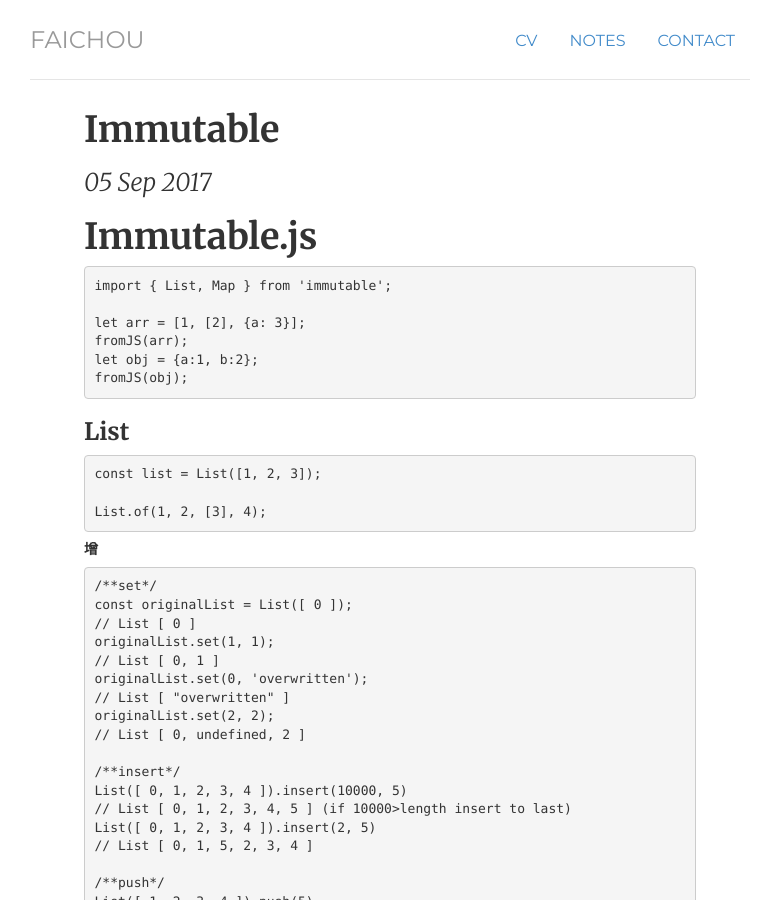
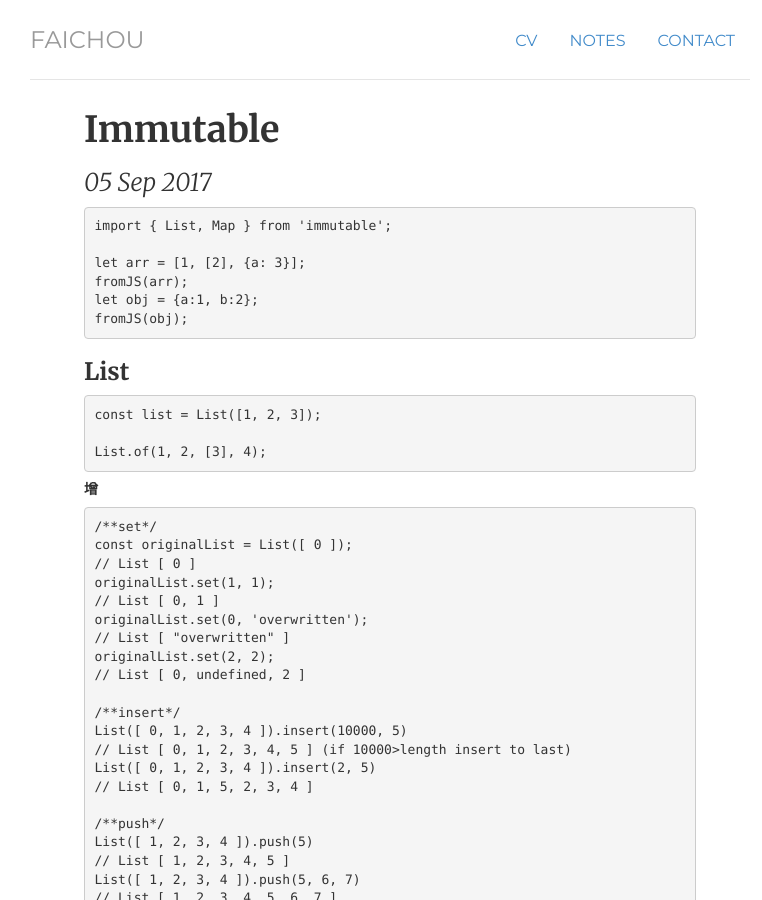
Before and after one commit to FaiChou/faichou.github.io, a Jekyll site: the page built from _posts/2017-09-05-Immutable.md, in a window 1280 px wide and 900 px high. Shown: the whole window, without its empty margins (250-1012 px from the left). Built offline with Jekyll 4.4.1, drawn with Linux system fonts in a browser that asks for light colours; comment, search, counter and statistics services are not loaded.

Commit message:
Update 2017-09-05-Immutable.md

````diff
--- a/_posts/2017-09-05-Immutable.md
+++ b/_posts/2017-09-05-Immutable.md
@@ -4,7 +4,6 @@
 date: 2017-09-05
 ---
 
-# Immutable.js
 
 ```javascript
 import { List, Map } from 'immutable';
````
